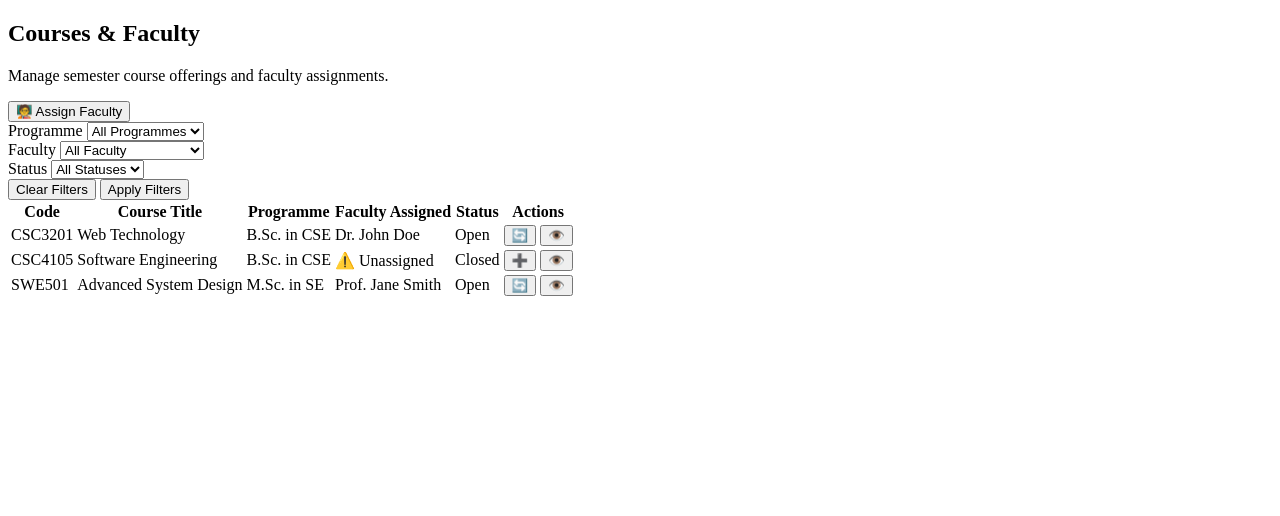
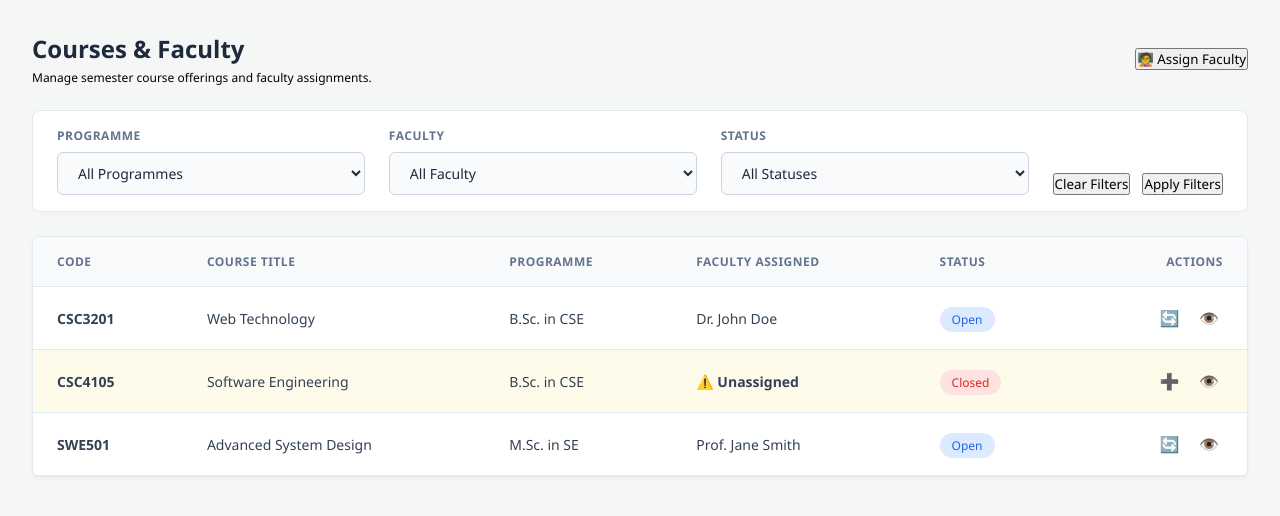
Before and after one commit to r2sakib/wt-project, a PHP site: page /views/courses/index.html in a window 1280 px wide. Shown: the top 516 px of the page. Run offline with PHP 8.4, Linux system fonts and the light colour scheme.

Commit message:
Courses: Courses Mainpage styling added

```diff
--- /dev/null
+++ b/dept-head/assets/css/coursesIndex.css
@@ -0,0 +1,91 @@
+.courses-container {
+    padding: 3.2rem;
+    flex: 1;
+    box-sizing: border-box;
+}
+
+.page-header {
+    display: flex;
+    justify-content: space-between;
+    align-items: center;
+    margin-bottom: 2.4rem;
+}
+
+.header-info h2 {
+    margin: 0 0 0.4rem 0;
+    font-size: 2.4rem;
+    color: #1e293b;
+}
+
+.filter-card {
+    background-color: #ffffff;
+    border-radius: 0.8rem;
+    padding: 1.6rem 2.4rem;
+    margin-bottom: 2.4rem;
+    box-shadow: 0 0.2rem 0.4rem rgba(0, 0, 0, 0.02);
+    border: 1px solid #e2e8f0;
+}
+
+.filter-form {
+    display: flex;
+    flex-wrap: wrap;
+    align-items: flex-end;
+    gap: 2.4rem;
+}
+
+.filter-group {
+    display: flex;
+    flex-direction: column;
+    flex: 1;
+    min-width: 20rem;
+}
+
+.filter-group label {
+    font-size: 1.2rem;
+    font-weight: 600;
+    color: #64748b;
+    margin-bottom: 0.8rem;
+    text-transform: uppercase;
+    letter-spacing: 0.05rem;
+}
+
+.filter-group select {
+    width: 100%;
+    padding: 1rem 1.6rem;
+    font-size: 1.4rem;
+    color: #1e293b;
+    background-color: #f8fafc;
+    border: 1px solid #cbd5e1;
+    border-radius: 0.6rem;
+    outline: none;
+    cursor: pointer;
+}
+
+.filter-group select:focus {
+    border-color: #3b82f6;
+    background-color: #ffffff;
+}
+
+.filter-actions {
+    display: flex;
+    gap: 1.2rem;
+    margin-left: auto;
+}
+
+.badge-open {
+    background-color: #dbeafe;
+    color: #2563eb;
+}
+
+.badge-closed {
+    background-color: #fee2e2;
+    color: #dc2626;
+}
+
+.row-attention {
+    background-color: #fffbeb !important;
+}
+
+.text-warning {
+    color: #d97706;
+}
--- a/dept-head/assets/css/style.css
+++ b/dept-head/assets/css/style.css
@@ -28,3 +28,44 @@ body{
 .text-muted{
     font-size: 1.2rem;
 }
+
+.table-card {
+    background-color: #ffffff;
+    border-radius: 0.8rem;
+    box-shadow: 0 0.2rem 0.4rem rgba(0, 0, 0, 0.04);
+    border: 1px solid #e2e8f0;
+    overflow: hidden;
+}
+
+.data-table {
+    width: 100%;
+    border-collapse: collapse;
+    text-align: left;
+}
+
+.data-table th,
+.data-table td {
+    padding: 1.6rem 2.4rem;
+    border-bottom: 1px solid #e2e8f0;
+    font-size: 1.4rem;
+    color: #334155;
+}
+
+.data-table th {
+    background-color: #f8fafc;
+    font-weight: 600;
+    color: #64748b;
+    text-transform: uppercase;
+    font-size: 1.2rem;
+    letter-spacing: 0.05rem;
+}
+
+.data-table tbody tr:hover {
+    background-color: #f1f5f9;
+}
+
+.font-medium { font-weight: 600; color: #0f172a; }
+.text-right { text-align: right; }
+.badge { padding: 0.4rem 1.2rem; border-radius: 2rem; font-size: 1.2rem; font-weight: 500; }
+.btn-icon { background: none; border: none; cursor: pointer; font-size: 1.6rem; padding: 0.4rem; margin-left: 0.8rem; border-radius: 0.4rem; transition: background-color 0.2s; }
+.btn-icon:hover { background-color: #e2e8f0; }
--- a/dept-head/views/courses/index.html
+++ b/dept-head/views/courses/index.html
@@ -4,6 +4,10 @@
 <head>
     <meta charset="UTF-8">
     <meta name="viewport" content="width=device-width, initial-scale=1.0">
+
+    <link rel="stylesheet" href="../../assets/css/style.css">
+    <link rel="stylesheet" href="../../assets/css/coursesIndex.css">
+
     <title>Courses</title>
 </head>
 
```
Also changed, not shown: dept-head/assets/css/programIndex.css (+0 -13 lines).
